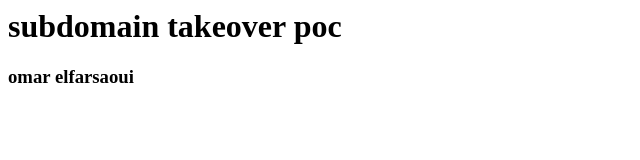
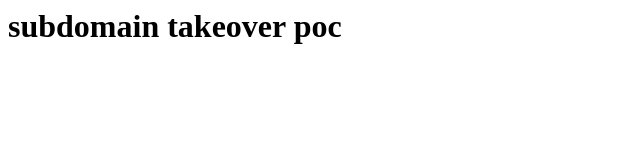
Before and after one commit to elfarsaouiomar/subdomain-takeover-poc, a plain HTML site: page 6844c803-be69-471a-9d3d-f3ec8f1a26eb/index.html in a window 1280 px wide. Shown: the whole page, without its empty margins (0-640 px from the left). Drawn offline with Linux system fonts and the light colour scheme.

Commit message:
change tex

```diff
--- a/6844c803-be69-471a-9d3d-f3ec8f1a26eb/index.html
+++ b/6844c803-be69-471a-9d3d-f3ec8f1a26eb/index.html
@@ -1,2 +1 @@
 <h1>subdomain takeover poc</h1>
-<h3>omar elfarsaoui</h3>
```
